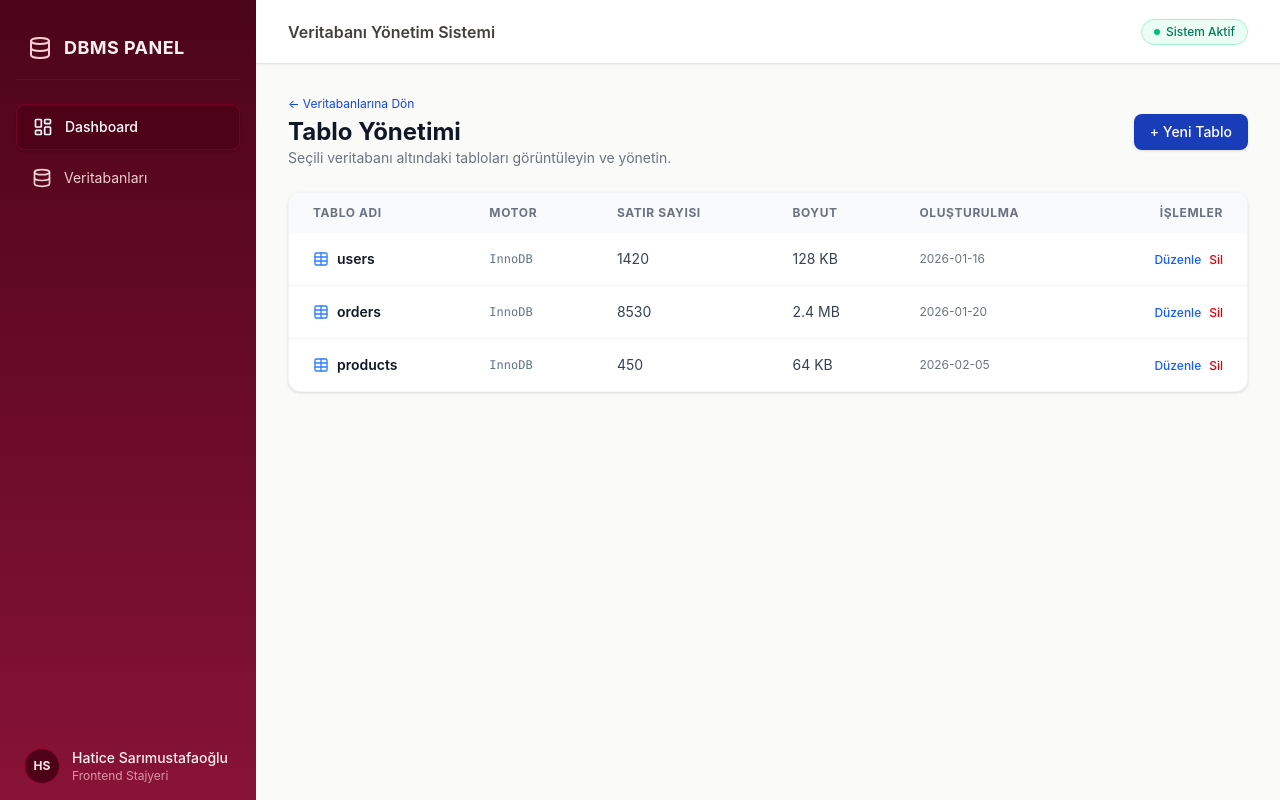
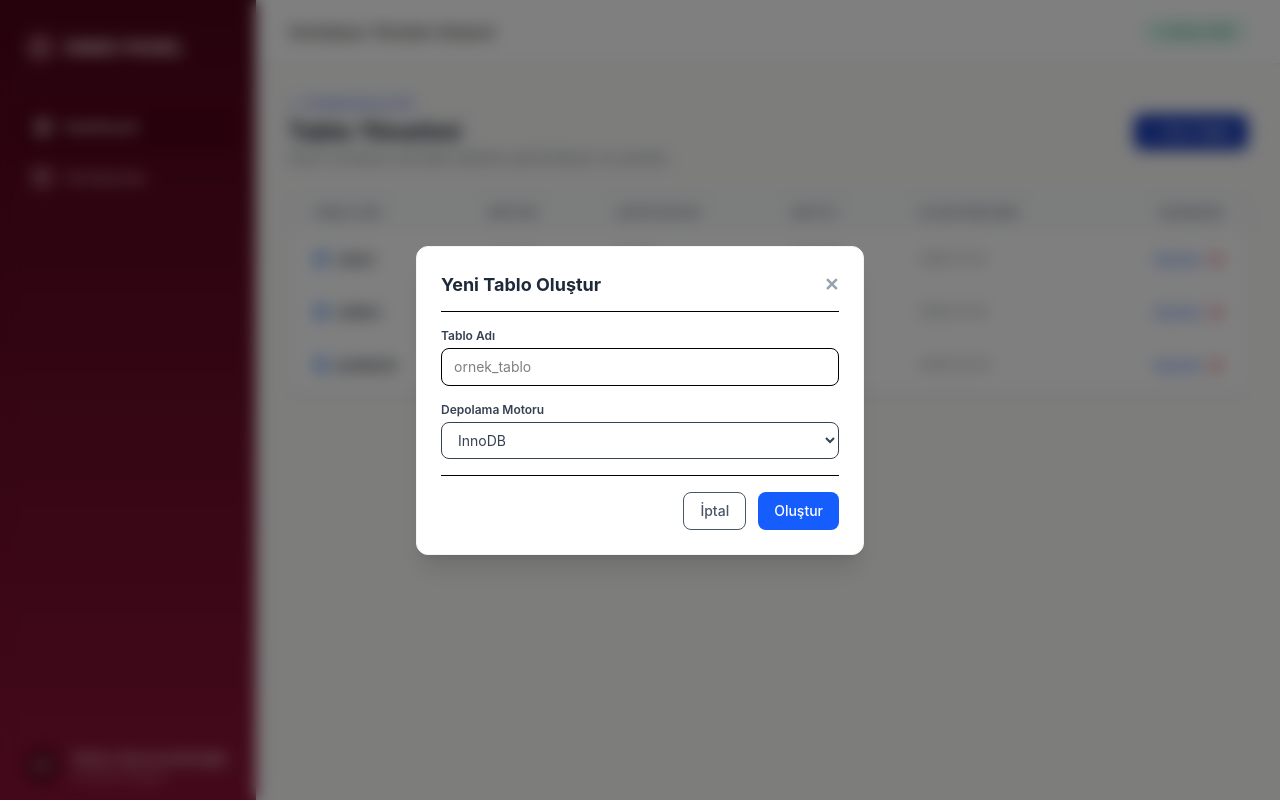
Before and after one commit to haticesmoglu/dbms-frontend, a Vue app: page /databases/1/tables in a window 1280 px wide. Both pictures are taken after a click on the button "+ Yeni Tablo". Built offline with nearby package versions, Linux system fonts and the light colour scheme.

Commit message:
feat: table guncelleme ve silme islemleri tamamlandi

```diff
--- a/src/views/Table/components/TableModal.vue
+++ b/src/views/Table/components/TableModal.vue
@@ -41,7 +41,9 @@
             v-model="engine"
             class="w-full px-3 py-2 border rounded-lg text-sm focus:outline-none focus:border-blue-500 text-gray-700"
           >
-            <option value="InnoDB">InnoDB(Varsayılan)</option>
+            <option value="InnoDB">
+              InnoDB
+            </option>
             <option value="MyISAM">MyISAM</option>
             <option value="Memory">Memory</option>
           </select>
--- a/src/views/TableView.vue
+++ b/src/views/TableView.vue
@@ -93,6 +93,12 @@
         </table>
       </div>
     </div>
+    <TableModal
+      :is-open="isModalOpen"
+      :edit-data="selectedTable"
+      @close="closeModal"
+      @save="handleSaveTable"
+    />
   </div>
 </template>
 
@@ -101,12 +107,15 @@ import { ref, onMounted } from 'vue';
 import { useRoute } from 'vue-router';
 import { Table as TableIcon } from 'lucide-vue-next';
 import { tableService } from '../services/table.service';
+import TableModal from './Table/components/TableModal.vue';
 
 const route = useRoute();
 const databaseId = route.params.databaseId || 1;
 
 const tables = ref([]);
 const isLoading = ref(true);
+const isModalOpen = ref(false);
+const selectedTable = ref(null);
 
 const loadTables = async () => {
   isLoading.value = true;
@@ -116,7 +125,33 @@ const loadTables = async () => {
 
 onMounted(loadTables);
 
-const openCreateModal = () => {};
-const openEditModal = (t) => {};
-const handleDelete = (id) => {};
+const openCreateModal = () => {
+  selectedTable.value = null;
+  isModalOpen.value = true;
+};
+const openEditModal = (table) => {
+  selectedTable.value = { ...table };
+  isModalOpen.value = true;
+};
+const closeModal = () => {
+  isModalOpen.value = false;
+  selectedTable.value = null;
+};
+const handleSaveTable = async (formData) => {
+  if (selectedTable.value) {
+    await tableService.updateTable(selectedTable.value.id, formData);
+  } else {
+    await tableService.createTable({
+      ...formData,
+      databaseId: Number(databaseId),
+    });
+  }
+  await loadTables();
+};
+const handleDelete = async (id) => {
+  if (confirm('Bu tabloyu silmek istediğinize emin misiniz?')) {
+    await tableService.deleteTable(id);
+    await loadTables();
+  }
+};
 </script>
```
